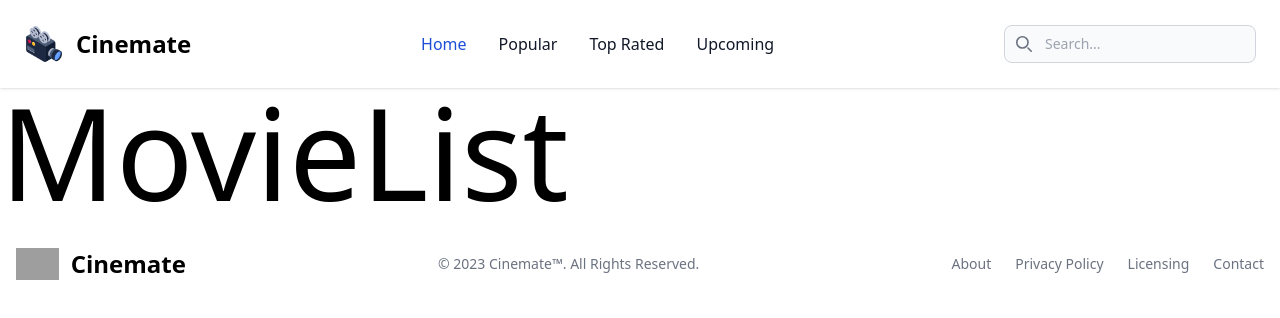
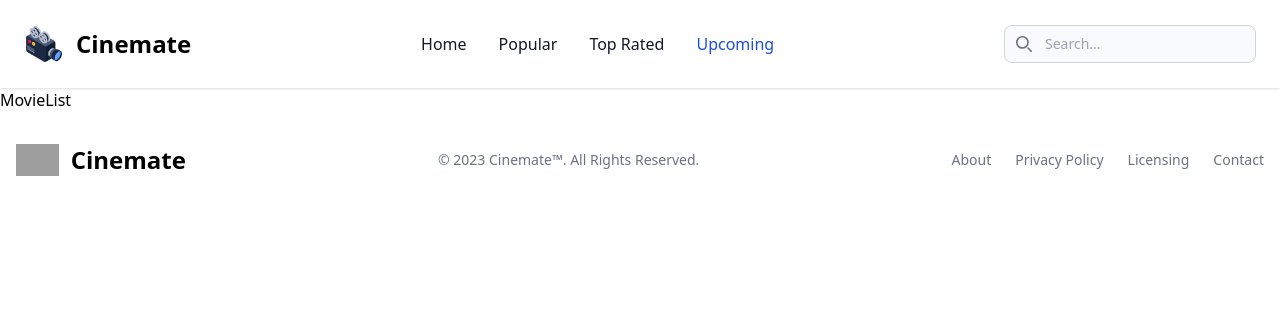
Before and after one commit to sri-ram-ravi/Cinemate, a React (Create React App) app: page /upcoming in a window 1280 px wide. Shown: the top 318 px of the page. Built offline with nearby package versions, Linux system fonts and the light colour scheme; grey boxes are pictures that could not be loaded.

Commit message:
Navigation Structure

```diff
--- a/src/componenets/Header.js
+++ b/src/componenets/Header.js
@@ -1,7 +1,10 @@
-import React from 'react'
+import React, { useState } from 'react'
 import { Link, NavLink } from 'react-router-dom'
 import Logo from '../video-camera.png'
 const Header = () => {
+  const [Hidden,setHidden]=useState(true)
+  const Active="block py-2 px-3 text-white bg-blue-700 rounded md:bg-transparent md:text-blue-700 md:p-0 md:dark:text-blue-500"
+  const unActive="block py-2 px-3 text-gray-900 rounded hover:bg-gray-100 md:hover:bg-transparent md:hover:text-blue-700 md:p-0 dark:text-white md:dark:hover:text-blue-500 dark:hover:bg-gray-700 dark:hover:text-white md:dark:hover:bg-transparent dark:border-gray-700"
   return (
     <header>
       <nav className="bg-white border-gray-200 shadow dark:bg-gray-900">
@@ -11,7 +14,7 @@ const Header = () => {
               <span className="self-center text-2xl font-semibold whitespace-nowrap dark:text-white">Cinemate</span>
           </Link>
           <div className="flex md:order-2">
-            <button type="button" data-collapse-toggle="navbar-search" aria-controls="navbar-search" aria-expanded="false" className="md:hidden text-gray-500 dark:text-gray-400 hover:bg-gray-100 dark:hover:bg-gray-700 focus:outline-none focus:ring-4 focus:ring-gray-200 dark:focus:ring-gray-700 rounded-lg text-sm p-2.5 me-1">
+            <button onClick={()=>setHidden(!Hidden)} type="button" data-collapse-toggle="navbar-search" aria-controls="navbar-search" aria-expanded="false" className="md:hidden text-gray-500 dark:text-gray-400 hover:bg-gray-100 dark:hover:bg-gray-700 focus:outline-none focus:ring-4 focus:ring-gray-200 dark:focus:ring-gray-700 rounded-lg text-sm p-2.5 me-1">
               <svg className="w-5 h-5" aria-hidden="true" xmlns="http://www.w3.org/2000/svg" fill="none" viewBox="0 0 20 20">
                 <path stroke="currentColor" stroke-linecap="round" stroke-linejoin="round" stroke-width="2" d="m19 19-4-4m0-7A7 7 0 1 1 1 8a7 7 0 0 1 14 0Z"/>
               </svg>
@@ -24,16 +27,18 @@ const Header = () => {
                 </svg>
                 <span className="sr-only">Search icon</span>
               </div>
-              <input type="text" id="search-navbar" className="block w-full p-2 ps-10 text-sm text-gray-900 border border-gray-300 rounded-lg bg-gray-50 focus:ring-blue-500  dark:bg-gray-700 dark:border-gray-600 dark:placeholder-gray-400 dark:text-white dark:focus:ring-blue-500 dark:focus:border-blue-500 outline-none" placeholder="Search..."/>
+              <input  type="text" id="search-navbar" className="block w-full p-2 ps-10 text-sm text-gray-900 border border-gray-300 rounded-lg bg-gray-50 focus:ring-blue-500  dark:bg-gray-700 dark:border-gray-600 dark:placeholder-gray-400 dark:text-white dark:focus:ring-blue-500 dark:focus:border-blue-500 outline-none" placeholder="Search..."/>
             </div>
-            <button data-collapse-toggle="navbar-search" type="button" className="inline-flex items-center p-2 w-10 h-10 justify-center text-sm text-gray-500 rounded-lg md:hidden hover:bg-gray-100 focus:outline-none focus:ring-2 focus:ring-gray-200 dark:text-gray-400 dark:hover:bg-gray-700 dark:focus:ring-gray-600" aria-controls="navbar-search" aria-expanded="false">
+            {/* Toogle Menu */}
+            <button onClick={()=>setHidden(!Hidden)} data-collapse-toggle="navbar-search" type="button" className="inline-flex items-center p-2 w-10 h-10 justify-center text-sm text-gray-500 rounded-lg md:hidden hover:bg-gray-100 focus:outline-none focus:ring-2 focus:ring-gray-200 dark:text-gray-400 dark:hover:bg-gray-700 dark:focus:ring-gray-600" aria-controls="navbar-search" aria-expanded="false">
                 <span className="sr-only">Open main menu</span>
                 <svg className="w-5 h-5" aria-hidden="true" xmlns="http://www.w3.org/2000/svg" fill="none" viewBox="0 0 17 14">
                     <path stroke="currentColor" stroke-linecap="round" stroke-linejoin="round" stroke-width="2" d="M1 1h15M1 7h15M1 13h15"/>
                 </svg>
             </button>
           </div>
-            <div className="items-center justify-between hidden w-full md:flex md:w-auto md:order-1" id="navbar-search">
+            {/* Hidding menu */}
+            <div className={`${Hidden ? "hidden":""}  items-center justify-between w-full md:flex md:w-auto md:order-1" id="navbar-search`}>
               <div className="relative mt-3 md:hidden">
                 <div className="absolute inset-y-0 start-0 flex items-center ps-3 pointer-events-none">
                   <svg className="w-4 h-4 text-gray-500 dark:text-gray-400" aria-hidden="true" xmlns="http://www.w3.org/2000/svg" fill="none" viewBox="0 0 20 20">
@@ -43,17 +48,18 @@ const Header = () => {
                 <input type="text" id="search-navbar" className="block w-full p-2 ps-10 text-sm text-gray-900 border border-gray-300 rounded-lg bg-gray-50 focus:ring-blue-500 focus:border-blue-500 dark:bg-gray-700 dark:border-gray-600 dark:placeholder-gray-400 dark:text-white dark:focus:ring-blue-500 dark:focus:border-blue-500" placeholder="Search..."/>
               </div>
               <ul className="flex flex-col p-4 md:p-0 mt-4 font-medium border border-gray-100 rounded-lg bg-gray-50 md:space-x-8 rtl:space-x-reverse md:flex-row md:mt-0 md:border-0 md:bg-white dark:bg-gray-800 md:dark:bg-gray-900 dark:border-gray-700">
+                {/* isActive object to change the active status of menu */}
                 <li>
-                  <NavLink to="/" className="block py-2 px-3 text-white bg-blue-700 rounded md:bg-transparent md:text-blue-700 md:p-0 md:dark:text-blue-500" end>Home</NavLink>
+                  <NavLink to="/" className={({isActive})=>isActive?Active:unActive} end>Home</NavLink>
                 </li>
                 <li>
-                  <NavLink to="/popular" className="block py-2 px-3 text-gray-900 rounded hover:bg-gray-100 md:hover:bg-transparent md:hover:text-blue-700 md:p-0 md:dark:hover:text-blue-500 dark:text-white dark:hover:bg-gray-700 dark:hover:text-white md:dark:hover:bg-transparent dark:border-gray-700">Popular</NavLink>
+                  <NavLink to="/popular" className={({isActive})=>isActive?Active:unActive}>Popular</NavLink>
                 </li>
                 <li>
-                  <NavLink to="/top-rated" className="block py-2 px-3 text-gray-900 rounded hover:bg-gray-100 md:hover:bg-transparent md:hover:text-blue-700 md:p-0 dark:text-white md:dark:hover:text-blue-500 dark:hover:bg-gray-700 dark:hover:text-white md:dark:hover:bg-transparent dark:border-gray-700">Top Rated</NavLink>
+                  <NavLink to="/top-rated" className={({isActive})=>isActive?Active:unActive}>Top Rated</NavLink>
                 </li>
                 <li>
-                  <NavLink to="/upcoming" className="block py-2 px-3 text-gray-900 rounded hover:bg-gray-100 md:hover:bg-transparent md:hover:text-blue-700 md:p-0 dark:text-white md:dark:hover:text-blue-500 dark:hover:bg-gray-700 dark:hover:text-white md:dark:hover:bg-transparent dark:border-gray-700">Upcoming</NavLink>
+                  <NavLink to="/upcoming" className={({isActive})=>isActive?Active:unActive}>Upcoming</NavLink>
                 </li>
               </ul>
             </div>
--- a/src/index.css
+++ b/src/index.css
@@ -1,3 +1,10 @@
 @tailwind base;
 @tailwind components;
 @tailwind utilities;
+
+main{
+    max-width: 1280px;
+    margin: auto;
+    min-height: 90vh;
+    padding: 10px;
+}
--- a/src/pages/MovieList.js
+++ b/src/pages/MovieList.js
@@ -2,7 +2,7 @@ import React from 'react'
 
 const MovieList = () => {
   return (
-    <div className='text-9xl'>MovieList</div>
+    <div>MovieList</div>
   )
 }
 
```
